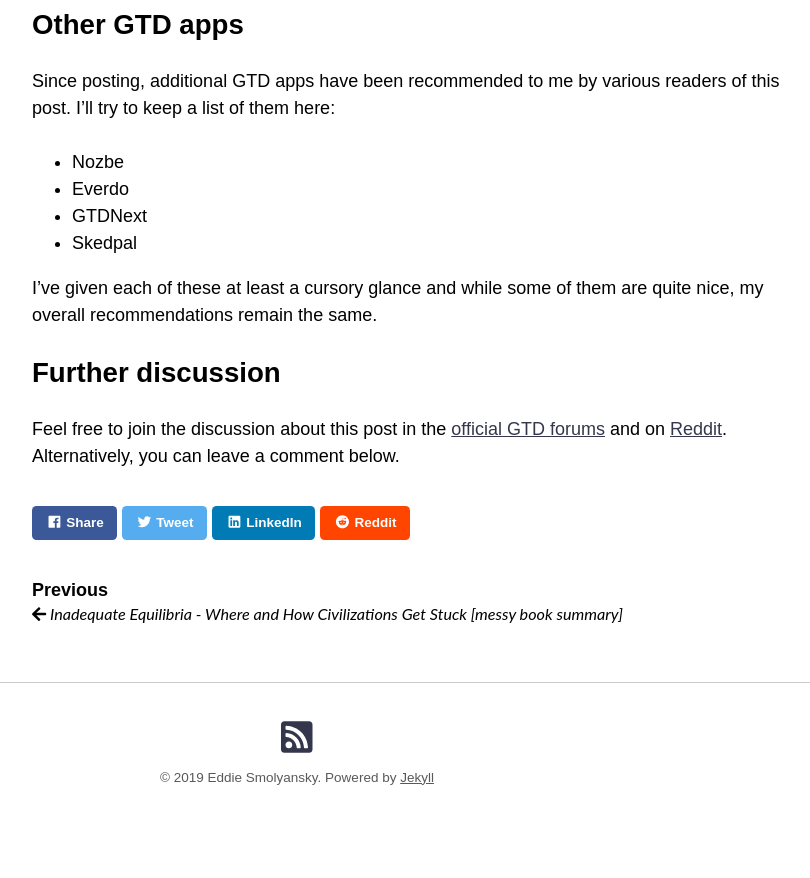
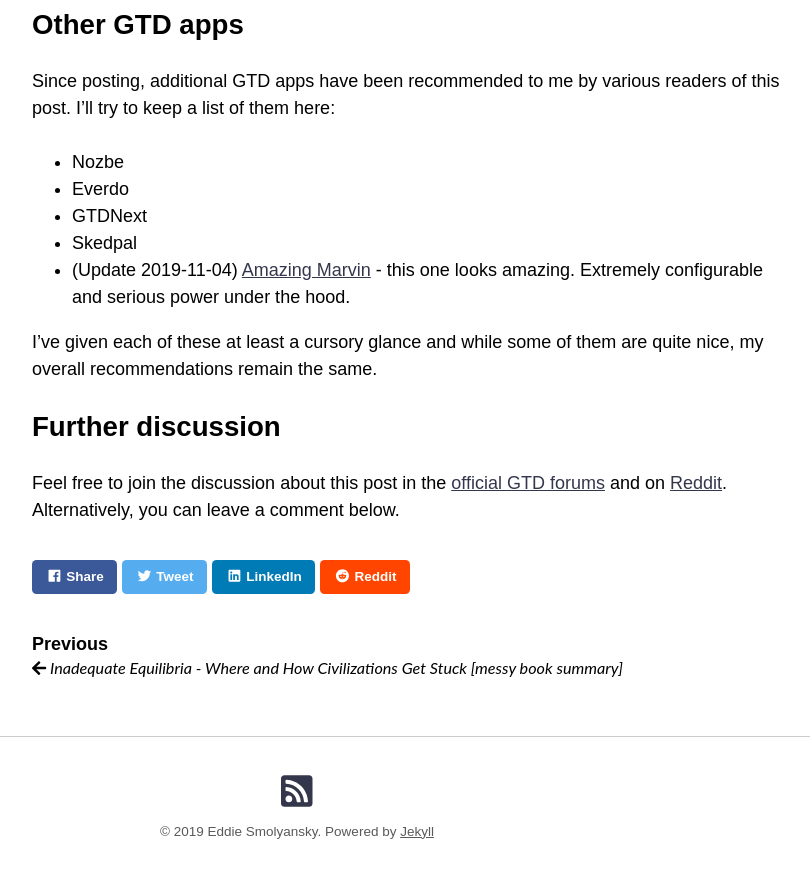
Before and after one commit to eddiesmo/eddiesmo.github.io, a Jekyll site: the page built from _posts/2019-02-21-comparing-gtd-implementations-evernote-todoist-nirvanahq-facilethings-more.md, in a window 1280 px wide and 900 px high, scrolled down 8694 px. Shown: the top 878 px of the window, without its empty margins (343-1153 px from the left). Built offline with Jekyll 4.4.1, drawn with Linux system fonts in a browser that asks for light colours; nearby versions of some CDN libraries.

Commit message:
update post

```diff
--- a/_posts/2019-02-21-comparing-gtd-implementations-evernote-todoist-nirvanahq-facilethings-more.md
+++ b/_posts/2019-02-21-comparing-gtd-implementations-evernote-todoist-nirvanahq-facilethings-more.md
@@ -189,6 +189,7 @@ Since posting, additional GTD apps have been recommended to me by various reader
 - Everdo
 - GTDNext
 - Skedpal
+- (Update 2019-11-04) [Amazing Marvin](https://amazingmarvin.com) - this one looks amazing. Extremely configurable and serious power under the hood.
 
 I've given each of these at least a cursory glance and while some of them are quite nice, my overall recommendations remain the same.
 
```
